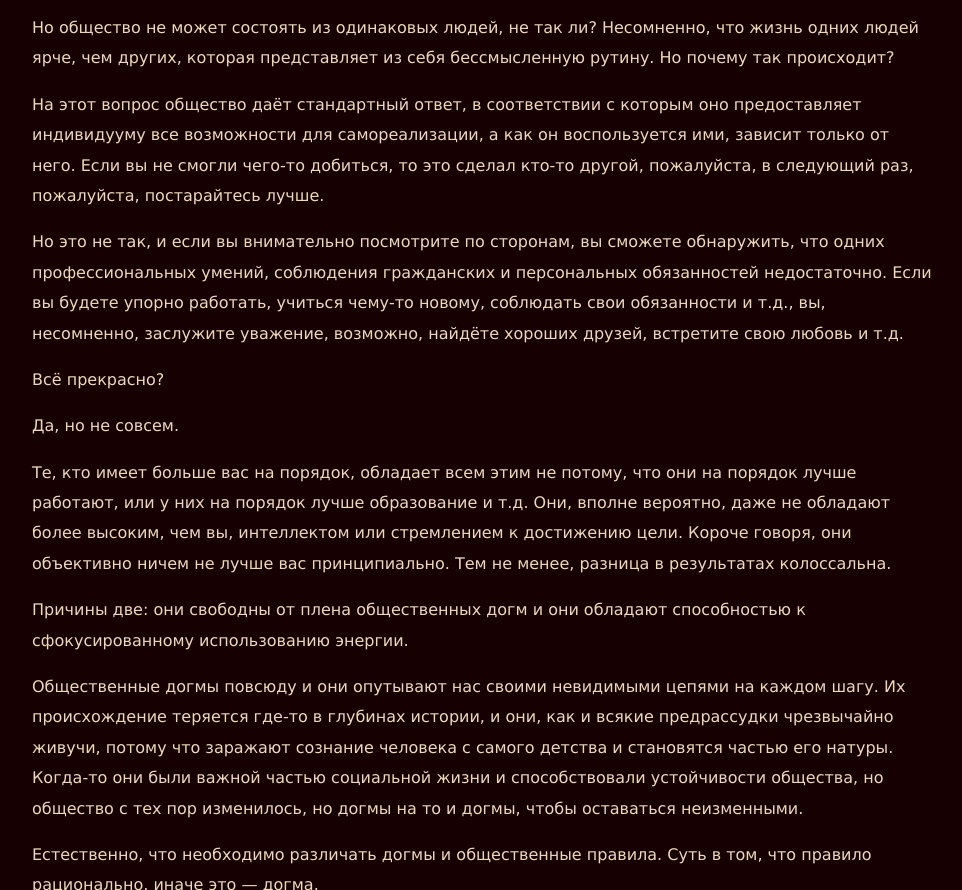
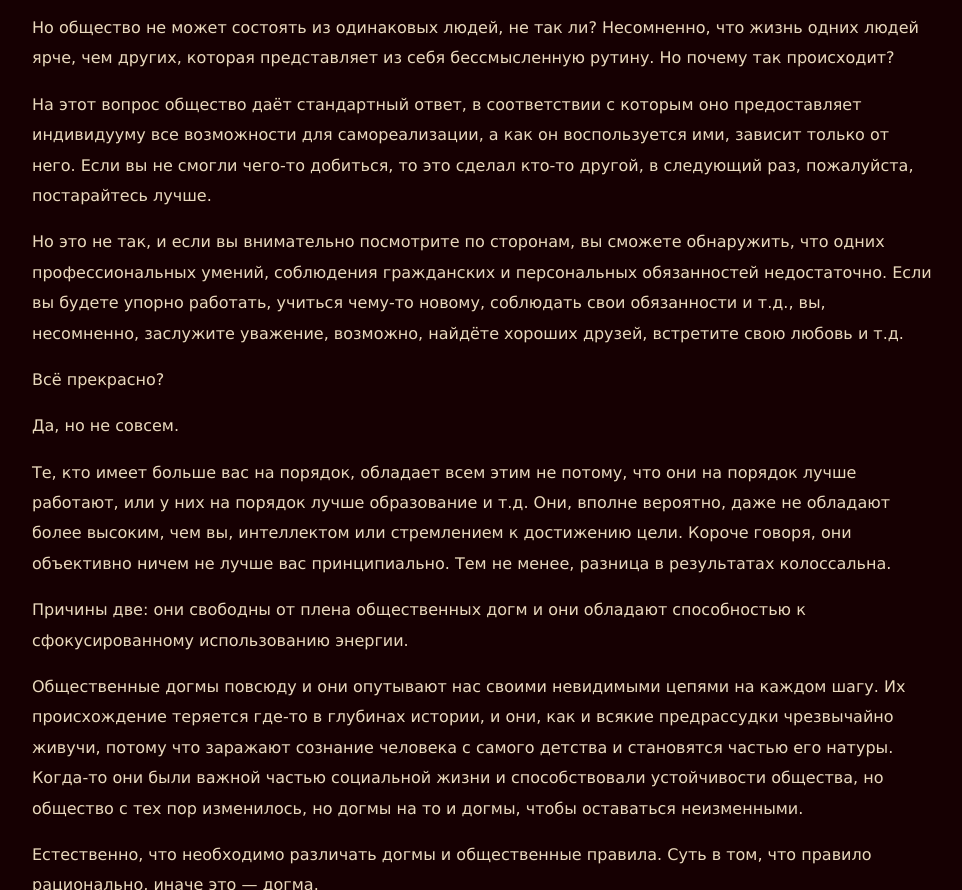
Before and after one commit to srgg6701/follow-energy, a website: page sources/html/contents/what-is-energy.pug in a window 1280 px wide. Shown: the part 1717-2607 px from the top of the page, without its empty margins (158-1120 px from the left). Drawn offline with nearby package versions, Linux system fonts and the light colour scheme; files that its build step writes are made by us from their sources; files whose address does not match are found by name.

Commit message:
A small text fixing

```diff
--- a/sources/html/contents/what-is-energy.pug
+++ b/sources/html/contents/what-is-energy.pug
@@ -19,7 +19,7 @@ block contents
     p К сожалению, наше современное общество часто заинтересовано в том, чтобы человек чувствовал удовлетворение, а не в том, чтобы он полностью раскрыл свой личный потенциал.
     p Возможно, вы этого не осознаёте, и общество, конечно, не ставит себе такую задачу целеноправленно, но, тем не менее, это работает как неявный, но мощный социальный фильтр. Те, кто просто следуют традиции или придерживаются социальных норм без осмысления их фундаментальной сути, остаются на том самом месте, где и все.
     p Но общество не может состоять из одинаковых людей, не так ли? Несомненно, что жизнь одних людей ярче, чем других, которая представляет из себя бессмысленную рутину. Но почему так происходит?
-    p На этот вопрос общество даёт стандартный ответ, в соответствии с которым оно предоставляет индивидууму все возможности для самореализации, а как он воспользуется ими, зависит только от него. Если вы не смогли чего-то добиться, то это сделал кто-то другой, пожалуйста, в следующий раз, пожалуйста, постарайтесь лучше.
+    p На этот вопрос общество даёт стандартный ответ, в соответствии с которым оно предоставляет индивидууму все возможности для самореализации, а как он воспользуется ими, зависит только от него. Если вы не смогли чего-то добиться, то это сделал кто-то другой, в следующий раз, пожалуйста, постарайтесь лучше.
     p Но это не так, и если вы внимательно посмотрите по сторонам, вы сможете обнаружить, что одних профессиональных умений, соблюдения гражданских и персональных обязанностей недостаточно. Если вы будете упорно работать, учиться чему-то новому, соблюдать свои обязанности и т.д., вы, несомненно, заслужите уважение, возможно, найдёте хороших друзей, встретите свою любовь и т.д.
     p Всё прекрасно?
     p Да, но не совсем.
```
Also changed, not shown: what-is-energy.html.
